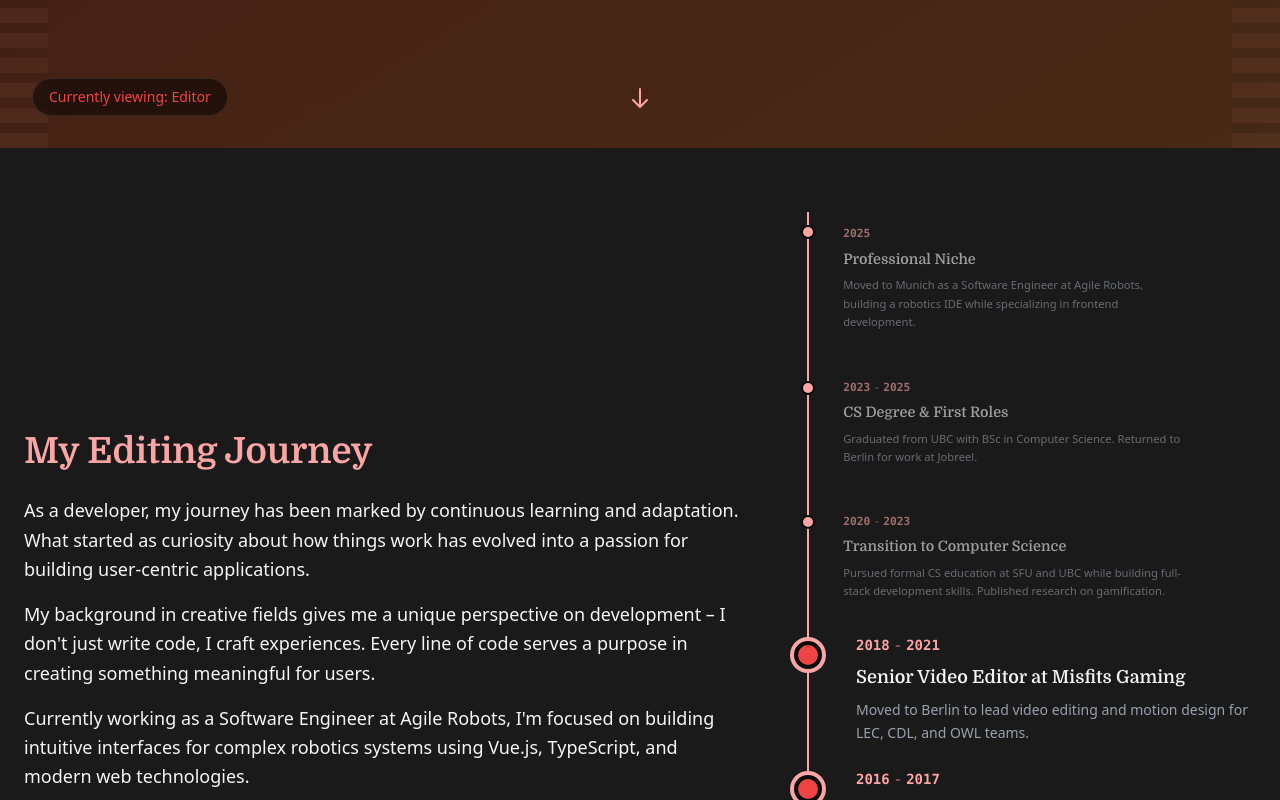
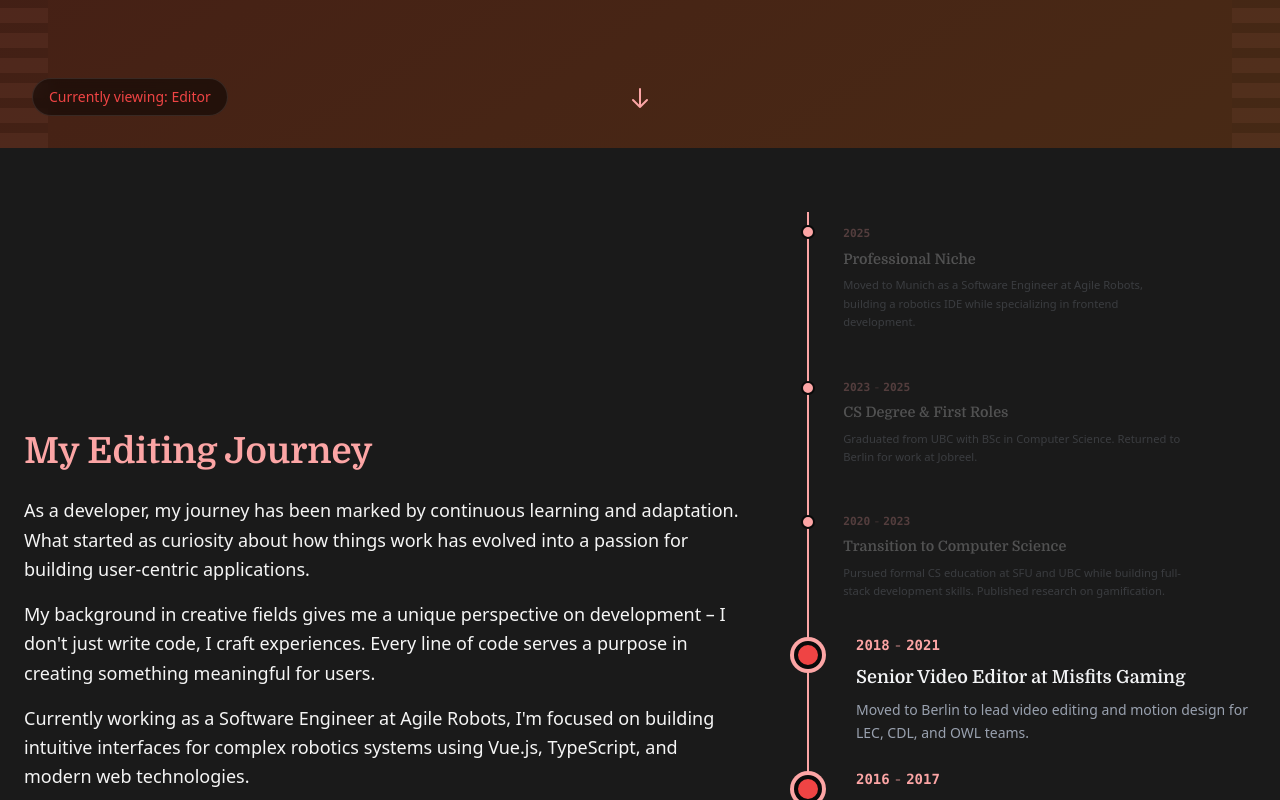
Before and after one commit to LouisLP/persona-portfolio, a Vue app: page /editor in a window 1280 px wide. Shown: the part 652-1452 px from the top of the page. Built offline with nearby package versions, Linux system fonts and the light colour scheme.

Commit message:
Adjusted non-highlighted opacity

```diff
--- a/src/components/CareerTimeline.vue
+++ b/src/components/CareerTimeline.vue
@@ -120,7 +120,7 @@ const isEventHighlighted = (event: TimelineEvent) => {
           :class="[
             isEventHighlighted(event)
               ? 'translate-x-0 scale-100 transform opacity-100'
-              : '-translate-x-6 scale-80 transform opacity-60',
+              : '-translate-x-6 scale-80 transform opacity-25',
           ]"
         >
           <!-- Year -->
```
